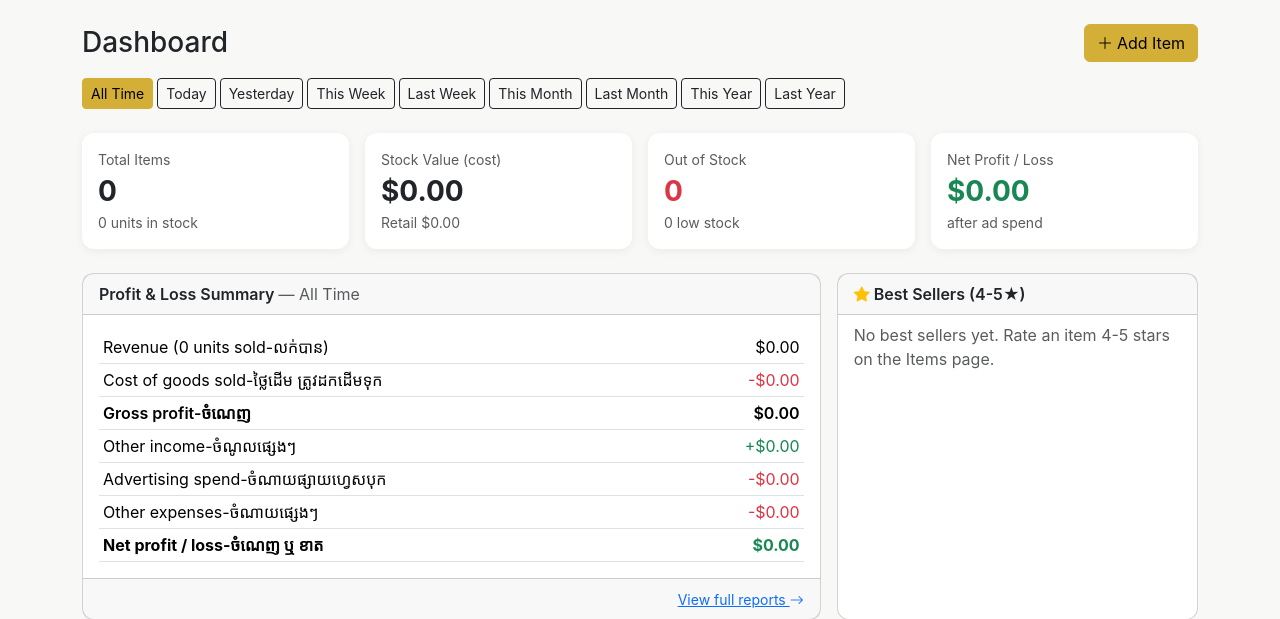
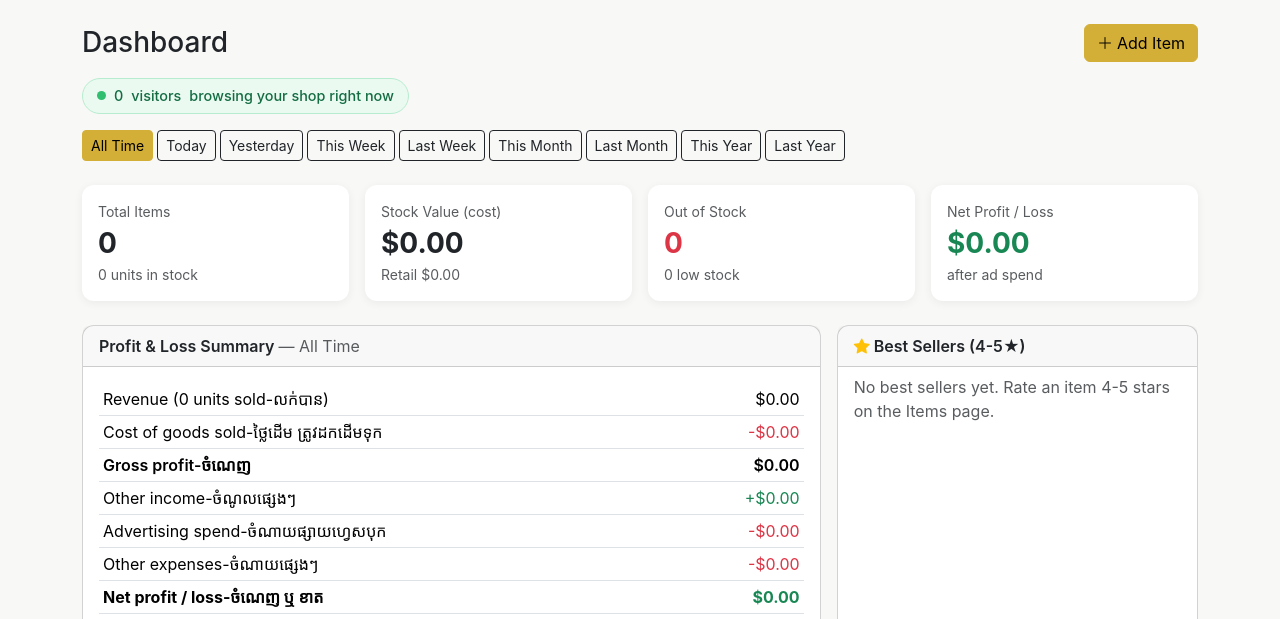
Before and after one commit to yimphaly68/mshop, a Flask app: page /pe/ in a window 1280 px wide. Shown: the part 82-701 px from the top of the page. Run offline with Flask 3, Linux system fonts and the light colour scheme.

Commit message:
Notify shop's Telegram with item photo on Chat click; live visitor count
Telegram's t.me deep link can only pre-fill text, not attach a photo,
so tapping Chat on the public storefront now also fires a fire-and-
forget request that sends the item's photo + name/price straight to
the shop's existing Telegram notification group via the bot's
sendPhoto API — the owner sees exactly what a visitor is asking about
before the visitor's own message even arrives.

Added a lightweight visitor_pings table plus a heartbeat beacon on
every public page (every 25s) to power a live "N visitors browsing
your shop right now" indicator on the Dashboard, auto-refreshing via
a small poll against a new /pe/api/live-visitors endpoint.

Co-Authored-By: Claude Sonnet 5 <noreply@anthropic.com>

```diff
--- a/app.py
+++ b/app.py
@@ -13,13 +13,18 @@ from functools import wraps
 import cloudinary
 import cloudinary.uploader
 from dotenv import load_dotenv
-from flask import Blueprint, Flask, abort, g, render_template, request, redirect, session, url_for, flash
+from flask import (
+    Blueprint, Flask, abort, g, jsonify, make_response, render_template, request,
+    redirect, session, url_for, flash,
+)
 from sqlalchemy import text
 from werkzeug.middleware.proxy_fix import ProxyFix
 from werkzeug.security import check_password_hash
 from werkzeug.utils import secure_filename
 
-from db import engine, get_setting, init_db, set_setting
+from db import (
+    count_live_visitors, engine, get_setting, init_db, record_visitor_ping, set_setting,
+)
 
 load_dotenv()
 
@@ -51,6 +56,26 @@ def notify_telegram(db, message):
     payload = json.dumps({
         "chat_id": chat_id,
         "text": message,
+        "parse_mode": "HTML",
+    }).encode("utf-8")
+    req = urllib.request.Request(url, data=payload, headers={"Content-Type": "application/json"})
+    try:
+        urllib.request.urlopen(req, timeout=5)
+    except (urllib.error.URLError, urllib.error.HTTPError):
+        pass
+
+
+def notify_telegram_photo(db, photo, caption):
+    """Best-effort Telegram photo notification (same failure semantics as
+    notify_telegram). `photo` must be a publicly reachable https:// URL."""
+    token, chat_id = get_telegram_config(db)
+    if not token or not chat_id or not photo:
+        return
+    url = f"https://api.telegram.org/bot{token}/sendPhoto"
+    payload = json.dumps({
+        "chat_id": chat_id,
+        "photo": photo,
+        "caption": caption,
         "parse_mode": "HTML",
     }).encode("utf-8")
     req = urllib.request.Request(url, data=payload, headers={"Content-Type": "application/json"})
@@ -166,6 +191,17 @@ def photo_url(value):
 
 
 app.jinja_env.globals["photo_url"] = photo_url
+
+
+def absolute_photo_url(value):
+    """Same as photo_url, but always a fully-qualified https:// URL — needed for
+    Telegram's sendPhoto, which fetches the image itself and can't resolve a
+    relative /static/... path."""
+    if not value:
+        return None
+    if value.startswith("http://") or value.startswith("https://"):
+        return value
+    return url_for("static", filename="uploads/" + value, _external=True)
 
 
 def telegram_chat_url(username, item_name=None):
@@ -356,8 +392,11 @@ def dashboard():
     recent_expenses = _date_filtered_rows(db, "expenses", "expense_date", date_from, date_to)
     recent_income = _date_filtered_rows(db, "other_income", "income_date", date_from, date_to)
 
+    live_visitor_count = count_live_visitors(db)
+
     return render_template(
         "dashboard.html",
+        live_visitor_count=live_visitor_count,
         total_items=total_items,
         total_units=total_units,
         stock_value_cost=stock_value_cost,
@@ -382,6 +421,12 @@ def dashboard():
         period_start=period_start,
         period_end=period_end,
     )
+
+
+@admin_bp.route("/api/live-visitors")
+def live_visitors():
+    db = get_db()
+    return jsonify(count=count_live_visitors(db))
 
 
 # ---------------------------------------------------------------------------
@@ -1144,6 +1189,37 @@ def item_detail(item_id):
     )
 
 
+@public_bp.route("/chat-click/<int:item_id>", methods=["POST"])
+def chat_click(item_id):
+    """A visitor tapped Chat on an item — send its photo to the shop's Telegram
+    group so the owner instantly sees which item is being asked about."""
+    db = get_db()
+    item = db.execute(text("SELECT * FROM items WHERE id = :id"), {"id": item_id}).mappings().first()
+    if item:
+        photo = absolute_photo_url(item["image_filename"])
+        if photo:
+            caption = (
+                f"👀 <b>Visitor tapped Chat</b>\n"
+                f"{html.escape(item['name'])}\n"
+                f"{CURRENCY}{item['sell_price']:.2f}"
+            )
+            notify_telegram_photo(db, photo, caption)
+    return ("", 204)
+
+
+@public_bp.route("/heartbeat", methods=["POST"])
+def heartbeat():
+    """Lightweight presence ping from the public storefront, used to count how
+    many visitors are browsing right now (see admin.live_visitors)."""
+    db = get_db()
+    session_id = request.cookies.get("visitor_id") or uuid.uuid4().hex
+    record_visitor_ping(db, session_id)
+    db.commit()
+    resp = make_response(("", 204))
+    resp.set_cookie("visitor_id", session_id, max_age=60 * 60 * 24, httponly=True, samesite="Lax")
+    return resp
+
+
 # ---------------------------------------------------------------------------
 # Legacy URL redirects — the admin tool used to live at the bare paths below;
 # send old bookmarks/links to their new /pe/... home instead of 404ing.
--- a/db.py
+++ b/db.py
@@ -113,6 +113,13 @@ settings = Table(
     Column("value", Text),
 )
 
+visitor_pings = Table(
+    "visitor_pings",
+    metadata,
+    Column("session_id", Text, primary_key=True),
+    Column("last_seen", DateTime, nullable=False, server_default=text("CURRENT_TIMESTAMP")),
+)
+
 
 def get_setting(conn, key, default=None):
     row = conn.execute(text("SELECT value FROM settings WHERE key = :key"), {"key": key}).mappings().first()
@@ -130,6 +137,37 @@ def set_setting(conn, key, value):
             "INSERT INTO settings (key, value) VALUES (:key, :value) "
             "ON CONFLICT (key) DO UPDATE SET value = EXCLUDED.value"
         ), {"key": key, "value": value})
+
+
+def record_visitor_ping(conn, session_id):
+    """Upsert a visitor's last-seen timestamp, then sweep pings older than a day
+    so the table doesn't grow forever."""
+    if engine.dialect.name == "sqlite":
+        conn.execute(text(
+            "INSERT INTO visitor_pings (session_id, last_seen) VALUES (:sid, CURRENT_TIMESTAMP) "
+            "ON CONFLICT(session_id) DO UPDATE SET last_seen = CURRENT_TIMESTAMP"
+        ), {"sid": session_id})
+        conn.execute(text("DELETE FROM visitor_pings WHERE last_seen < datetime('now', '-1 day')"))
+    else:
+        conn.execute(text(
+            "INSERT INTO visitor_pings (session_id, last_seen) VALUES (:sid, CURRENT_TIMESTAMP) "
+            "ON CONFLICT (session_id) DO UPDATE SET last_seen = CURRENT_TIMESTAMP"
+        ), {"sid": session_id})
+        conn.execute(text("DELETE FROM visitor_pings WHERE last_seen < NOW() - INTERVAL '1 day'"))
+
+
+def count_live_visitors(conn, active_within_seconds=90):
+    if engine.dialect.name == "sqlite":
+        row = conn.execute(text(
+            "SELECT COUNT(*) AS n FROM visitor_pings "
+            "WHERE last_seen >= datetime('now', :cutoff)"
+        ), {"cutoff": f"-{active_within_seconds} seconds"}).mappings().first()
+    else:
+        row = conn.execute(text(
+            "SELECT COUNT(*) AS n FROM visitor_pings "
+            "WHERE last_seen >= NOW() - (:cutoff * INTERVAL '1 second')"
+        ), {"cutoff": active_within_seconds}).mappings().first()
+    return row["n"] if row else 0
 
 
 def _existing_columns(conn, table_name):
--- a/static/css/style.css
+++ b/static/css/style.css
@@ -204,6 +204,35 @@ body {
   background-color: var(--brand);
 }
 
+.live-visitors-banner {
+  display: inline-flex;
+  align-items: center;
+  gap: 8px;
+  background: #eafaf0;
+  color: #146c43;
+  border: 1px solid #b8ecd0;
+  border-radius: 999px;
+  padding: 6px 14px;
+  font-size: 0.9rem;
+  font-weight: 500;
+}
+
+.live-dot {
+  width: 9px;
+  height: 9px;
+  border-radius: 50%;
+  background: #2fbf6e;
+  box-shadow: 0 0 0 rgba(47, 191, 110, 0.6);
+  animation: live-dot-pulse 1.8s infinite;
+  flex-shrink: 0;
+}
+
+@keyframes live-dot-pulse {
+  0% { box-shadow: 0 0 0 0 rgba(47, 191, 110, 0.6); }
+  70% { box-shadow: 0 0 0 7px rgba(47, 191, 110, 0); }
+  100% { box-shadow: 0 0 0 0 rgba(47, 191, 110, 0); }
+}
+
 /* ------------------------------------------------------------------------
    Public storefront (Facebook-style feed)
    ------------------------------------------------------------------------ */
--- a/templates/_item_card.html
+++ b/templates/_item_card.html
@@ -24,7 +24,7 @@
         </a>
         {% set chat_url = telegram_chat_url(public_telegram_username, item.name) %}
         {% if chat_url %}
-        <a href="{{ chat_url }}" target="_blank" rel="noopener" class="btn btn-sm btn-telegram">
+        <a href="{{ chat_url }}" target="_blank" rel="noopener" class="btn btn-sm btn-telegram" data-item-id="{{ item.id }}">
           <i class="bi bi-telegram me-1"></i>Chat
         </a>
         {% endif %}
--- a/templates/dashboard.html
+++ b/templates/dashboard.html
@@ -5,6 +5,13 @@
 <div class="d-flex justify-content-between align-items-center mb-3">
   <h3 class="mb-0">Dashboard</h3>
   <a href="{{ url_for('admin.item_new') }}" class="btn btn-primary"><i class="bi bi-plus-lg me-1"></i>Add Item</a>
+</div>
+
+<div class="live-visitors-banner mb-3">
+  <span class="live-dot"></span>
+  <span id="liveVisitorCount">{{ live_visitor_count }}</span>
+  <span id="liveVisitorLabel">visitor{{ 's' if live_visitor_count != 1 }}</span>
+  browsing your shop right now
 </div>
 
 <div class="d-flex justify-content-between align-items-center flex-wrap gap-2 mb-4">
@@ -198,4 +205,19 @@
   </div>
 </div>
 
+<script>
+(function () {
+  function refresh() {
+    fetch('{{ url_for("admin.live_visitors") }}')
+      .then(function (r) { return r.json(); })
+      .then(function (data) {
+        document.getElementById('liveVisitorCount').textContent = data.count;
+        document.getElementById('liveVisitorLabel').textContent = data.count === 1 ? 'visitor' : 'visitors';
+      })
+      .catch(function () {});
+  }
+  setInterval(refresh, 15000);
+})();
+</script>
+
 {% endblock %}
--- a/templates/public_item.html
+++ b/templates/public_item.html
@@ -26,7 +26,7 @@
       <div class="item-detail-price mb-3">{{ CURRENCY }}{{ "%.2f"|format(item.sell_price) }}</div>
       {% set chat_url = telegram_chat_url(public_telegram_username, item.name) %}
       {% if chat_url %}
-      <a href="{{ chat_url }}" target="_blank" rel="noopener" class="btn btn-telegram btn-lg">
+      <a href="{{ chat_url }}" target="_blank" rel="noopener" class="btn btn-telegram btn-lg" data-item-id="{{ item.id }}">
         <i class="bi bi-telegram me-1"></i>Chat about this item
       </a>
       {% endif %}
```
Also changed, not shown: templates/public_base.html (+17 -0 lines).
